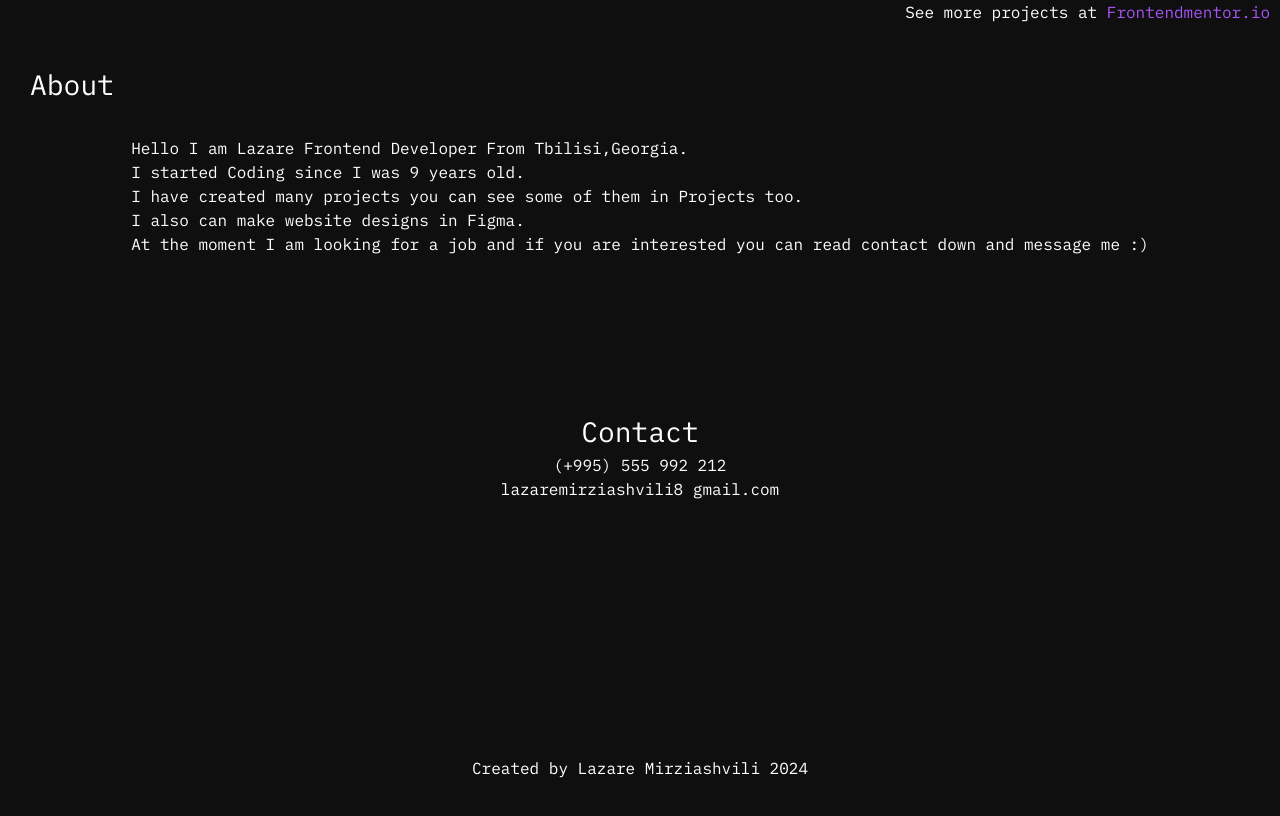
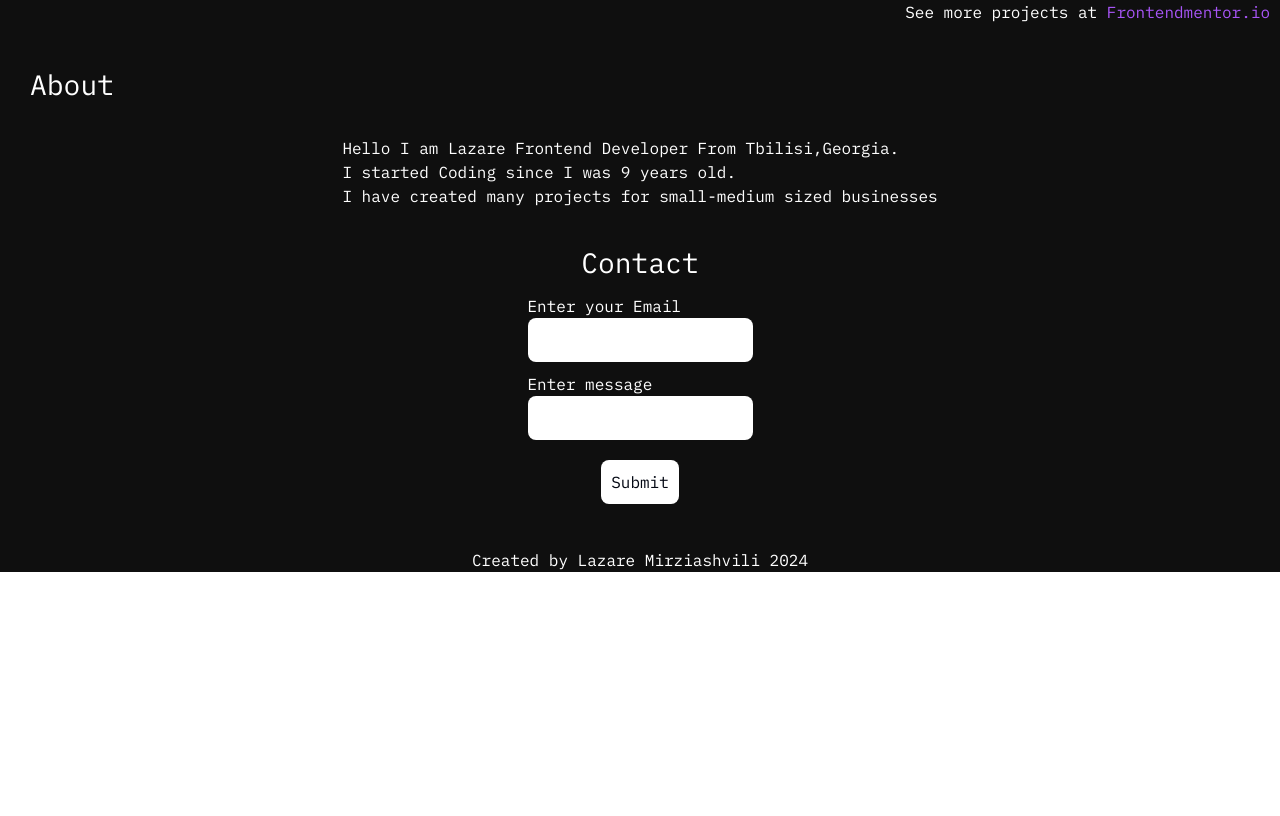
Before and after one commit to aponchikaj/Portfolio, an Angular app: page / in a window 1280 px wide. Shown: the part 1680-2496 px from the top of the page. After the commit the page ends 2252 px from the top, so only its background shows below. Built offline with nearby package versions, Linux system fonts and the light colour scheme.

Commit message:
gergaerg

```diff
--- a/src/app/about/about.component.html
+++ b/src/app/about/about.component.html
@@ -1,5 +1,5 @@
-<main class="h-[100vh] w-full bg-[#0F0F0F]">
-    <section class="flex-col w-full items-center h-[100vh]  justify-center text-white font-IBM">
+<main class="h-auto w-full bg-[#0F0F0F]">
+    <section class="flex-col w-full items-center h-auto  justify-center text-white font-IBM">
 
         <section class="flex-col flex p-[30px] text-[28px] ">
             <h1 class="font-medium">About</h1>
@@ -7,19 +7,27 @@
         <section class="flex flex-col justify-center text-start items-center">
             <h3>Hello I am Lazare Frontend Developer From Tbilisi,Georgia. <br>
                 I started Coding since I was 9 years old. <br>
-                I have created many projects you can see some of them in Projects too. <br>
-                I also can make website designs in Figma. <br>
-                At the moment I am looking for a job and if you are interested you can read contact down and message me :)
+                I have created many projects for small-medium sized businesses <br>
+
             </h3>
         </section>
-        <section class="flex flex-col items-center justify-center h-[50vh]">
+        <section class="flex flex-col items-center justify-center h-[40vh] my-[10px]">
             <h1 class="font-medium text-[28px]">Contact</h1>
-            <section class="flex flex-col justify-center items-center">
-                <h1>(+995) 555 992 212</h1>
-                <h1>lazaremirziashvili8 gmail.com</h1>
-            </section>
+            <form class="w-full flex flex-col justify-center items-center">
+                <section class="flex flex-col my-[10px]">
+                    <label>Enter your Email</label>
+                    <input type="text" name="email" required class="p-[10px] rounded-lg text-gray-950" [(ngModel)]="userMail">
+                </section>
+                <section class="flex flex-col">
+                    <label>Enter message</label>
+                    <input type="text" name="message" required class="p-[10px] rounded-lg text-gray-950" max="400" maxlength="400" [(ngModel)]="Message">
+                </section>
+                <section class="p-[10px]">
+                    <button class="p-[10px] mt-[10px] bg-[#ffffff] text-gray-950 rounded-lg duration-300 ease-in-out hover:scale-110" (click)="sendMessage()">Submit</button>
+                </section>
+            </form>
         </section>
-        <footer class="flex my-[100px] justify-center items-end">
+        <footer class="flex justify-center items-end">
             <h1>Created by Lazare Mirziashvili 2024</h1>
         </footer>
     </section>
--- a/src/app/about/about.component.ts
+++ b/src/app/about/about.component.ts
@@ -1,4 +1,5 @@
 import { Component } from '@angular/core';
+import { ApiService } from '../services/api.service';
 
 @Component({
   selector: 'app-about',
@@ -6,5 +7,24 @@ import { Component } from '@angular/core';
   styleUrl: './about.component.css'
 })
 export class AboutComponent {
+  constructor(public api:ApiService){}
 
+  userMail:string = ''
+  Message:string = ''
+
+  sendMessage(){
+    const data = {
+      user:this.userMail,
+      msg:this.Message
+    }
+
+    this.api.sendData(data).subscribe(dat=>{
+      console.log('data sent successfully')
+    },err=>{
+      console.log(err)
+    })
+
+    this.userMail = ''
+    this.Message = ''
+  }
 }
--- a/src/app/app.module.ts
+++ b/src/app/app.module.ts
@@ -6,6 +6,9 @@ import { AppComponent } from './app.component';
 import { LandingComponent } from './landing/landing.component';
 import { ProjectsComponent } from './projects/projects.component';
 import { AboutComponent } from './about/about.component';
+import { ApiService } from './services/api.service';
+import { HttpClient, HttpClientModule, withFetch } from '@angular/common/http';
+import { FormsModule } from '@angular/forms';
 
 @NgModule({
   declarations: [
@@ -16,10 +19,13 @@ import { AboutComponent } from './about/about.component';
   ],
   imports: [
     BrowserModule,
-    AppRoutingModule
+    AppRoutingModule,
+    HttpClientModule,
+    FormsModule
   ],
   providers: [
-    provideClientHydration()
+    provideClientHydration(),
+    ApiService,
   ],
   bootstrap: [AppComponent]
 })
--- /dev/null
+++ b/src/app/services/api.service.ts
@@ -0,0 +1,17 @@
+import { HttpClient } from '@angular/common/http';
+import { Injectable } from '@angular/core';
+import { Observable } from 'rxjs';
+
+@Injectable({
+  providedIn: 'root'
+})
+export class ApiService {
+
+  defaultURL:string = 'http://localhost:3000/api/data'
+
+  constructor(private http:HttpClient) { }
+
+  sendData(data:any):Observable<any>{
+    return this.http.post(this.defaultURL, data)
+  }
+}
--- a/src/index.html
+++ b/src/index.html
@@ -7,7 +7,7 @@
   <meta name="viewport" content="width=device-width, initial-scale=1">
   <link rel="icon" type="image/x-icon" href="./assets/Image/LlOGO.png">
 </head>
-<body>
+<body class="overflow-x-hidden">
   <app-root></app-root>
   <script src="https://kit.fontawesome.com/a95a7511d4.js" crossorigin="anonymous"></script>
 </body>
```
Also changed, not shown: 1 other file (tests, documents, lock files or other folders).
